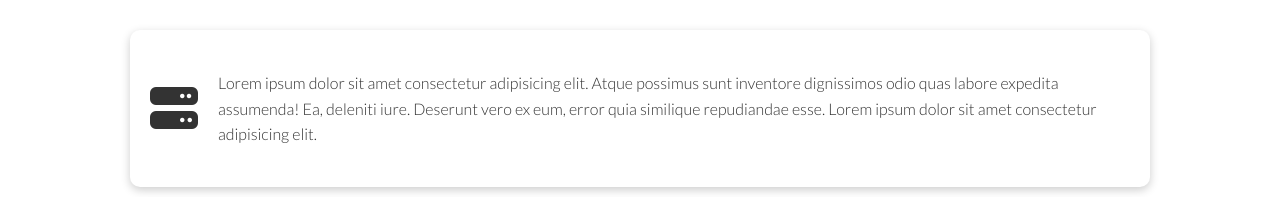
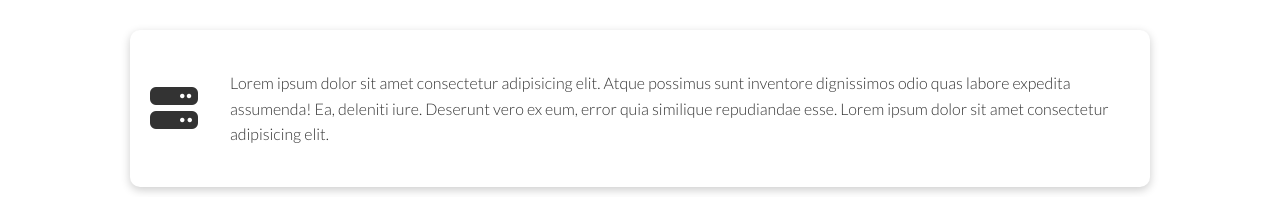
Before and after one commit to CalmBuddha/Cloudit-website, a plain HTML site: page features.html in a window 1280 px wide. Shown: the part 722-919 px from the top of the page. Drawn offline with Linux system fonts and the light colour scheme.

Commit message:
features are aligned

```diff
--- a/css/style.css
+++ b/css/style.css
@@ -239,8 +239,12 @@
     width: 300px;
 }
 
-.features-main .card i {
-    margin-right: 20px;
+.features-main .flex *:nth-child(1) {
+    flex: 0 0 80px;
+}
+
+.features-main .flex *:nth-child(2) {
+    flex: 1 1 auto;
 }
 
 .features-main .grid {
```
